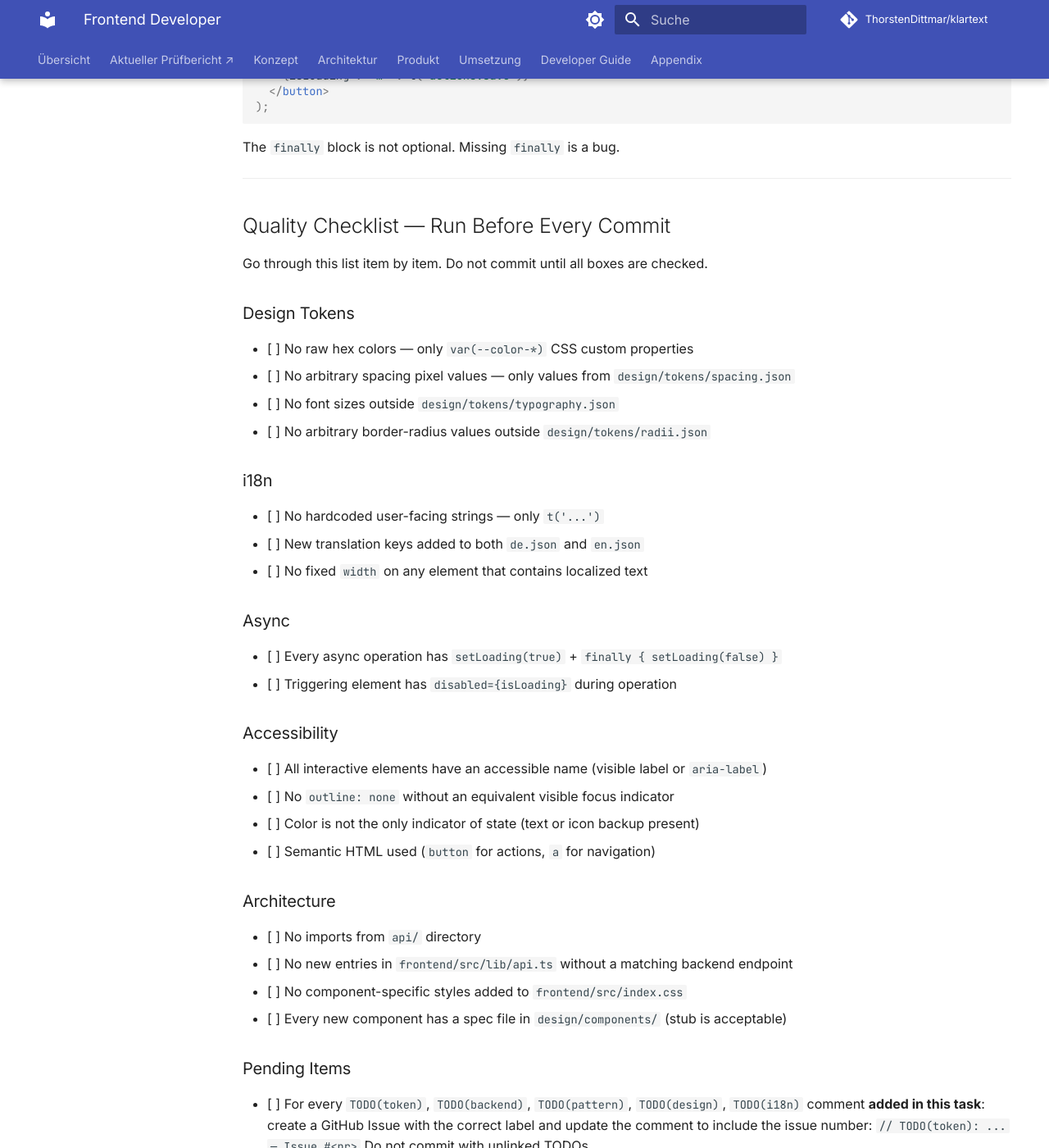
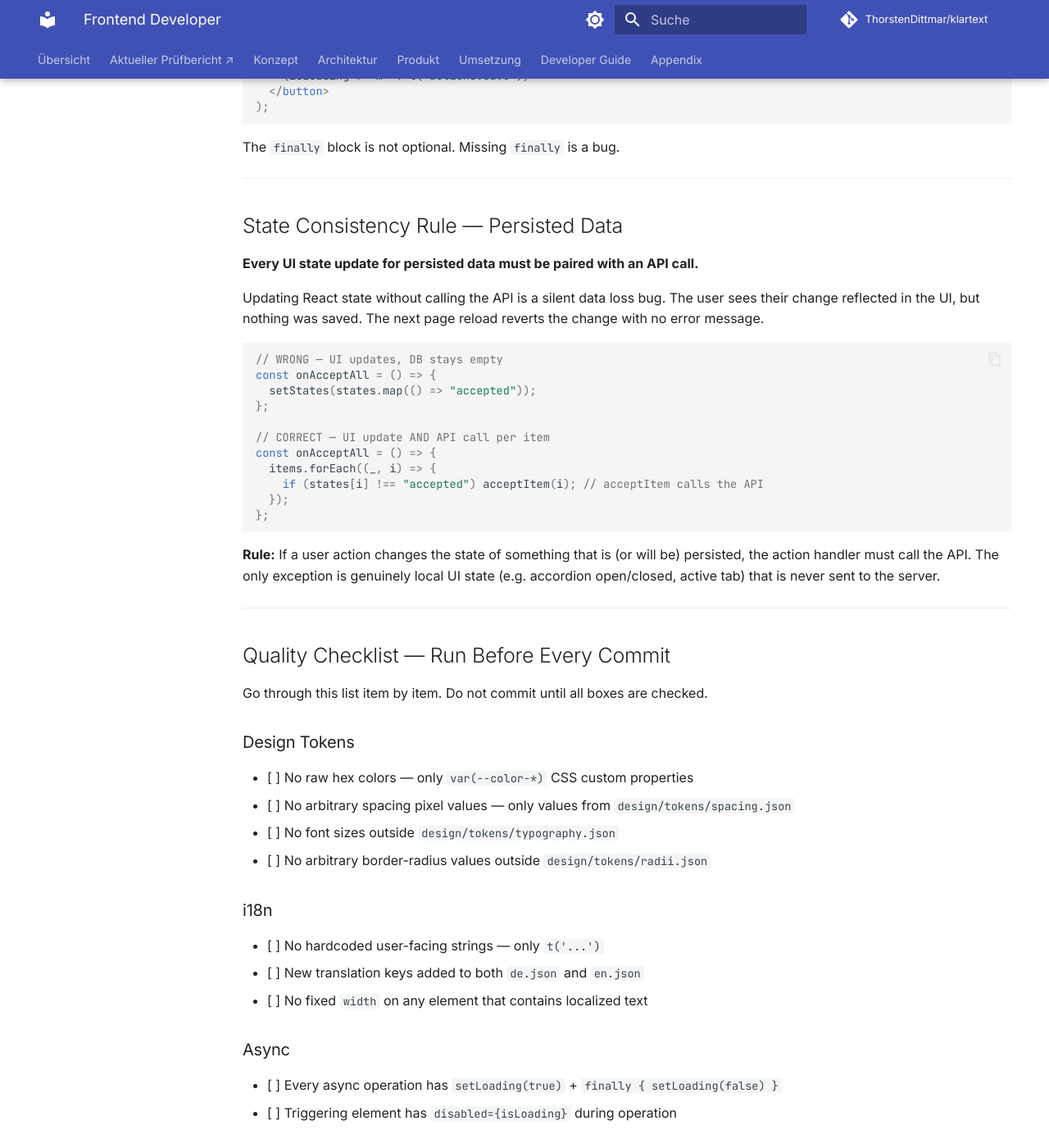
Before and after one commit to ThorstenDittmar/klartext, an MkDocs documentation site: the page built from docs/superpowers/skills/frontend.md, in a window 1280 px wide and 1400 px high, scrolled down 3644 px. Shown: the whole window at 82% size. Built offline with MkDocs 1.6.1 and Material for MkDocs 9.7.7, drawn with Linux system fonts in a browser that asks for light colours; comment, search, counter and statistics services are not loaded; some of the changed text lies outside the part shown.

Commit message:
chore: add semgrep architectural linting (Phase 1)
Two Semgrep rules enforcing CLAUDE.md patterns automatically:
- klartext-exception-naming: classes in api/exceptions/ must end with Error
- klartext-no-hex-in-style: no hardcoded hex colors in frontend/src/

Rules live in .semgrep/rules/ and run as a pre-commit hook via api/.venv.
semgrep>=1.100.0 added to [project.optional-dependencies].dev.

Fixed existing hex color violations before enabling the rule:
- NarrativeEditor.tsx: "1px solid #ddd" → var(--color-border) (2 occurrences)
- NarrativeDetail.tsx: nosemgrep for known missing token (actor-underline)
- NarrativeDetail.tsx + ReadingView.tsx: removed # prefix from hex values in TODO comments

Also landed from previous session:
- CLAUDE.md: expanded error handling section (no silent swallowing rule)
- frontend.md: added State Consistency Rule for persisted data

Co-Authored-By: Claude Sonnet 4.6 <noreply@anthropic.com>

````diff
--- a/docs/superpowers/skills/frontend.md
+++ b/docs/superpowers/skills/frontend.md
@@ -144,6 +144,34 @@ The `finally` block is not optional. Missing `finally` is a bug.
 
 ---
 
+## State Consistency Rule — Persisted Data
+
+**Every UI state update for persisted data must be paired with an API call.**
+
+Updating React state without calling the API is a silent data loss bug. The user sees
+their change reflected in the UI, but nothing was saved. The next page reload reverts
+the change with no error message.
+
+```tsx
+// WRONG — UI updates, DB stays empty
+const onAcceptAll = () => {
+  setStates(states.map(() => "accepted"));
+};
+
+// CORRECT — UI update AND API call per item
+const onAcceptAll = () => {
+  items.forEach((_, i) => {
+    if (states[i] !== "accepted") acceptItem(i); // acceptItem calls the API
+  });
+};
+```
+
+**Rule:** If a user action changes the state of something that is (or will be) persisted,
+the action handler must call the API. The only exception is genuinely local UI state
+(e.g. accordion open/closed, active tab) that is never sent to the server.
+
+---
+
 ## Quality Checklist — Run Before Every Commit
 
 Go through this list item by item. Do not commit until all boxes are checked.
@@ -162,6 +190,9 @@ Go through this list item by item. Do not commit until all boxes are checked.
 ### Async
 - [ ] Every async operation has `setLoading(true)` + `finally { setLoading(false) }`
 - [ ] Triggering element has `disabled={isLoading}` during operation
+
+### State Consistency
+- [ ] Every handler that changes persisted data calls the API — no state-only updates
 
 ### Accessibility
 - [ ] All interactive elements have an accessible name (visible label or `aria-label`)
--- a/frontend/src/pages/NarrativeDetail.tsx
+++ b/frontend/src/pages/NarrativeDetail.tsx
@@ -39,9 +39,9 @@ const CLAIM_TYPE_LABELS: Record<string, string> = {
   uncertainty:    "Unsicherheit",
 };
 
-// TODO(token): needs color.semantic.actor-underline (#1D9E75) — no exact token exists,
-// using hardcoded hex as specified. Closest existing token: --color-teal-text (#0F6E56).
-const ACTOR_UNDERLINE_COLOR = "#1D9E75";
+// TODO(token): needs color.semantic.actor-underline (1D9E75) — no exact token exists,
+// using hardcoded hex as specified. Closest existing token: --color-teal-text (0F6E56).
+const ACTOR_UNDERLINE_COLOR = "#1D9E75"; // nosemgrep: klartext-no-hex-in-style
 
 type ViewMode = "scenes" | "fulltext";
 
--- a/frontend/src/pages/NarrativeEditor.tsx
+++ b/frontend/src/pages/NarrativeEditor.tsx
@@ -670,7 +670,7 @@ export default function NarrativeEditor() {
               </button>
               <button
                 onClick={() => setShowAddScene(false)}
-                style={{ background: "none", border: "1px solid #ddd" }}
+                style={{ background: "none", border: "1px solid var(--color-border)" }}
               >
                 Abbrechen
               </button>
@@ -743,7 +743,7 @@ export default function NarrativeEditor() {
               </button>
               <button
                 onClick={cancelActorForm}
-                style={{ background: "none", border: "1px solid #ddd" }}
+                style={{ background: "none", border: "1px solid var(--color-border)" }}
               >
                 Abbrechen
               </button>
--- a/frontend/src/pages/ReadingView.tsx
+++ b/frontend/src/pages/ReadingView.tsx
@@ -143,7 +143,7 @@ export default function ReadingView() {
                           <span
                             style={{
                               flexShrink: 0,
-                              // TODO(token): needs color.semantic.blue variant — current tokens have --color-blue-bg (#E6F1FB) and --color-blue-text (#0C447C) but different shades
+                              // TODO(token): needs color.semantic.blue variant — current tokens have --color-blue-bg (E6F1FB) and --color-blue-text (0C447C) but different shades
                               background: "var(--color-blue-bg)",
                               color: "var(--color-blue-text)",
                               borderRadius: 3,
````
Also changed, not shown: .pre-commit-config.yaml (+13 -0 lines), CLAUDE.md (+31 -7 lines), 3 other files.
